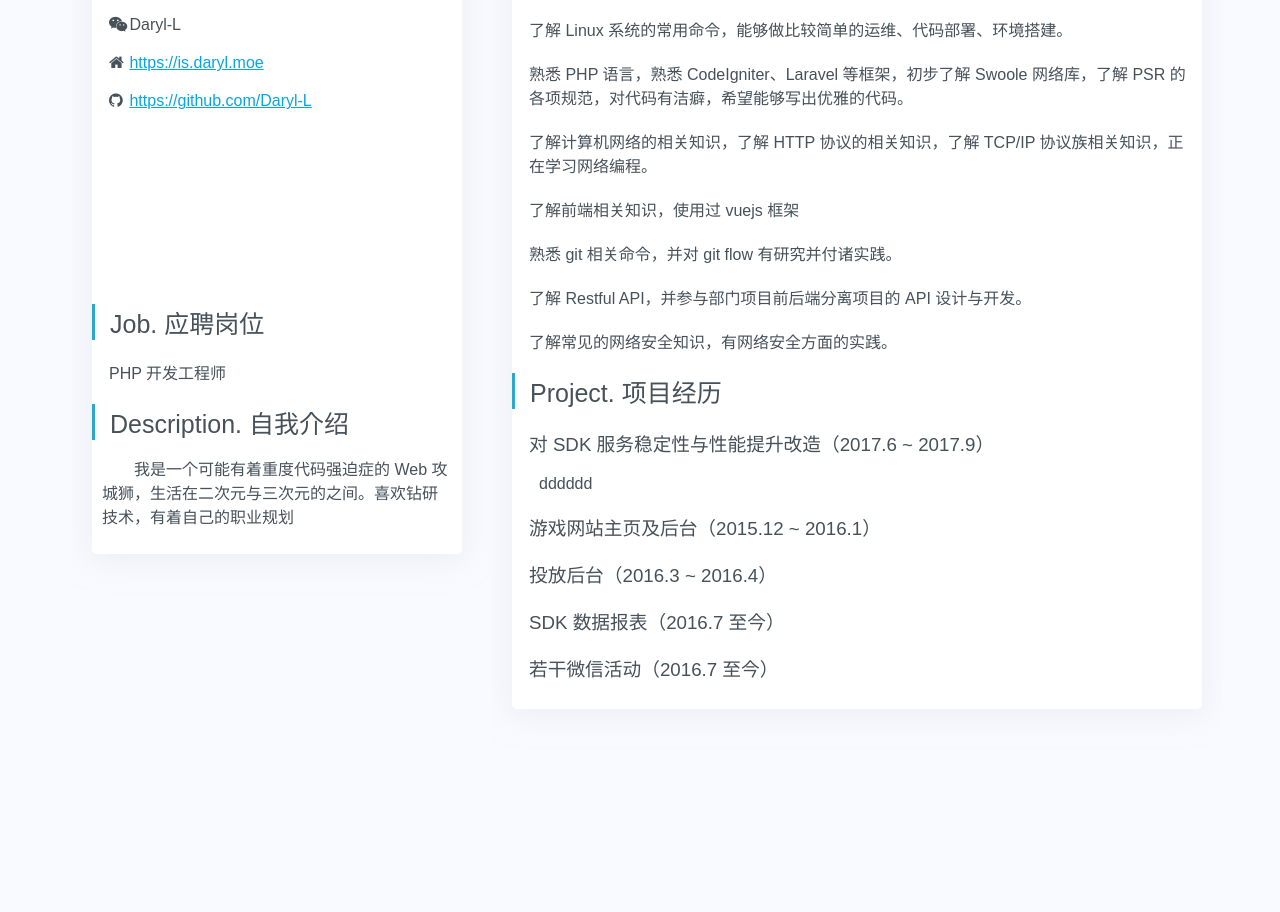
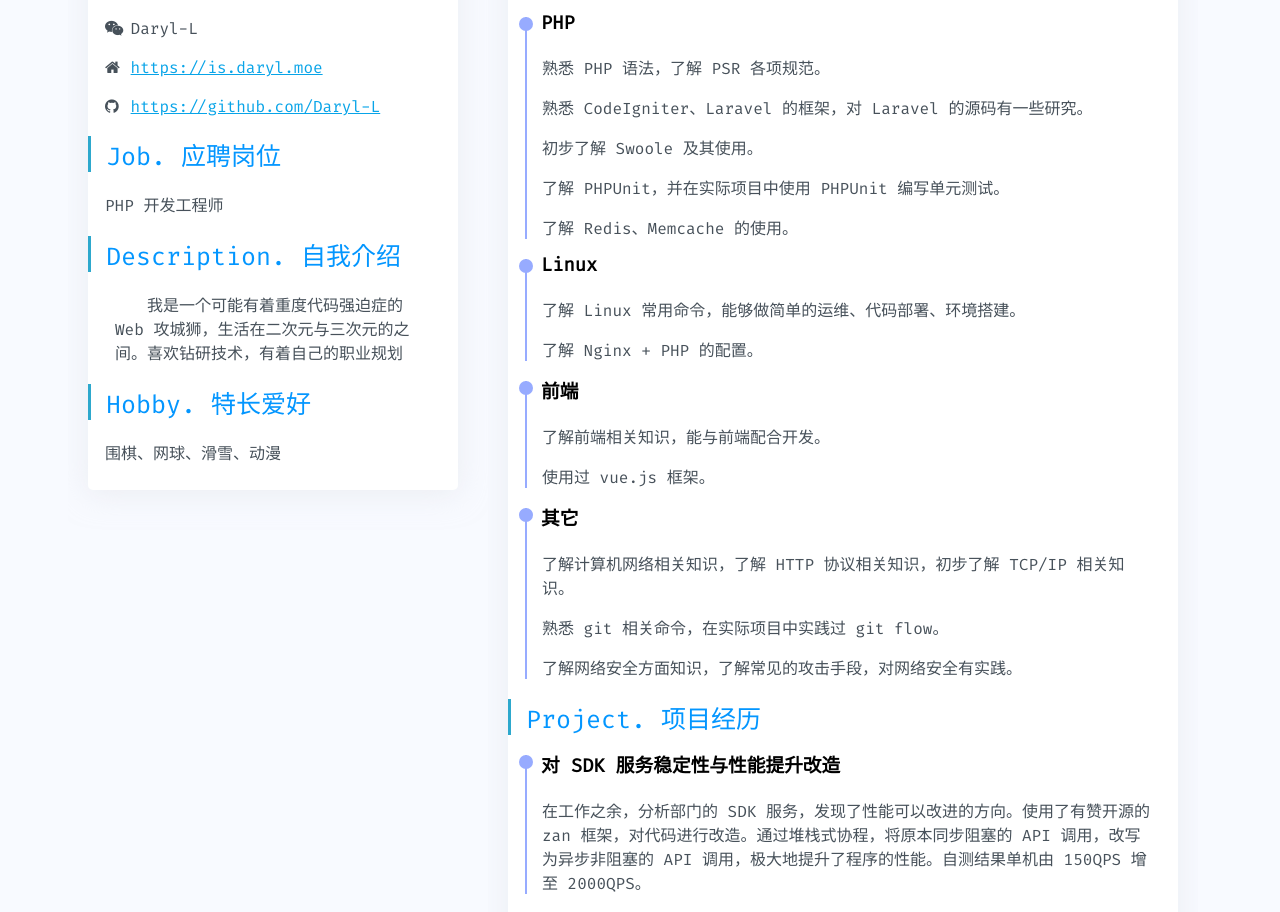
Before and after one commit to HZFE/daryl_resume, a Vue app: page /#/ in a window 1280 px wide. Shown: the part 505-1417 px from the top of the page. Before the commit the page ends 1272 px from the top, so only its background shows below. Built offline with nearby package versions, Linux system fonts and the light colour scheme; what vue-feather-icon would draw is missing.

Commit message:
feat:add list style of projects and skills.

```diff
--- a/src/App.vue
+++ b/src/App.vue
@@ -1,6 +1,10 @@
 <template>
   <div id="app">
     <router-view></router-view>
+
+    <footer>
+      <p>Theme by <a href="https://github.com/HZFE/daryl_resume">Daryl</a>. Made with ❤️ by Daryl. Thanks to HZFE.</p>
+    </footer>
   </div>
 </template>
 
@@ -12,9 +16,15 @@ export default {
 
 <style type="less">
   /*@import 'assets/FiraCode-Regular.otf';*/
+  @font-face {
+    font-family: "Fira Code";
+    src: url('assets/FiraCode-Regular.otf');
+  }
+
   html, body {
-    width: 1280px;
+    /*width: 12ZZ80px;*/
     background: rgb(248, 250, 255);
+    margin: 0;
   }
 #app {
   font-family: "Fira Code", cursive， Helvetica, Arial, sans-serif;
@@ -22,10 +32,18 @@ export default {
   -moz-osx-font-smoothing: grayscale;
   text-align: center;
   color: #2c3e50;
+  margin-top: 40px;
+  max-width: 1280px;
+  margin-left: auto;
+  margin-right: auto;
+  width: 1280px;
+}
 
-  /*@media(min-width: 768px) {*/
-    margin-top: 40px;
-  /*}*/
-  min-width: 1080px;
+@page {
+  size: 10in;
 }
+
+  a {
+    color: #08a4e8 ;
+  }
 </style>
--- a/src/components/Hello.vue
+++ b/src/components/Hello.vue
@@ -1,10 +1,10 @@
 <template>
   <div class="container">
     <div class="left">
-      <div class="aera">
+      <div class="area">
         <img v-if="avatar" v-bind:src="avatar" alt="" class="avatar">
         <h1>{{ name }}的简历</h1>
-        <div class="contact">
+        <dl class="contact">
           <dt>Contact. 联系方式</dt>
           <dd v-if="phoneNumber"><i class="fa fa-phone"></i> {{ phoneNumber }}</dd>
           <dd v-if="email"><i class="fa fa-envelope"></i> {{ email }}</dd>
@@ -12,43 +12,56 @@
           <dd v-if="wechat"><i class="fa fa-wechat"></i> {{ wechat }}</dd>
           <dd v-if="site"><i class="fa fa-home"></i> <a :href="site" target="_blank" >{{ site }}</a></dd>
           <dd v-if="github"><i class="fa fa-github"></i> <a :href="github" target="_blank">{{ github }}</a></dd>
-          <dd><svg></svg></dd>
-        </div>
-        <div class="contact">
+        </dl>
+        <dl v-if="job" class="contact">
           <dt>Job. 应聘岗位</dt>
           <dd>{{ job }}</dd>
-        </div>
-        <div class="contact">
+        </dl>
+        <dl v-if="description" class="contact">
           <dt>Description. 自我介绍</dt>
-          <p class="self-description">我是一个可能有着重度代码强迫症的 Web 攻城狮，生活在二次元与三次元的之间。喜欢钻研技术，有着自己的职业规划</p>
-        </div>
+          <dd>
+            <p class="self-description">{{ description }}</p>
+          </dd>
+        </dl>
+        <dl v-if="hobby" class="contact">
+          <dt>Hobby. 特长爱好</dt>
+          <dd>{{ hobby }}</dd>
+        </dl>
       </div>
     </div>
 
     <div class="right">
-      <div class="aera">
-        <div class="contact">
+      <div class="area">
+        <dl class="contact">
           <dt>Info. 个人信息</dt>
           <dd>学校：{{ school }}</dd>
           <dd>学历：{{ diploma }}</dd>
           <dd>专业：{{ major }}</dd>
           <dd>毕业时间：{{ guaduation }}</dd>
-        </div>
-        <div class="contact">
+        </dl>
+        <dl v-if="experiences" class="contact">
           <dt>Experience. 工作经历</dt>
           <dd v-for="experience in experiences">{{ experience }}</dd>
-        </div>
-        <div class="contact">
+        </dl>
+        <dl v-if="skills" class="contact">
           <dt>Skill. 专业技能</dt>
-          <dd v-for="skill in skills">{{ skill }}</dd>
-        </div>
-        <div class="contact">
+          <dd v-for="skill in skills" class="project">
+            <div>
+              <div class="circle"></div>
+              <h3>{{ skill.title }}</h3>
+              <p v-for="item in skill.items" class="project-description">{{ item }}</p>
+            </div>
+          </dd>
+        </dl>
+        <dl v-if="projects" class="contact">
           <dt>Project. 项目经历</dt>
-          <dd v-for="project in project">
-            <h3>{{ project.name }}</h3>
-            <p class="project-description">{{ project.description }}</p>
+          <dd v-for="project in projects" class="project">
+            <div>
+              <div class="circle"></div><h3>{{ project.name }}</h3>
+              <p class="project-description">{{ project.description }}</p>
+            </div>
           </dd>
-        </div>
+        </dl>
       </div>
     </div>
   </div>
@@ -68,6 +81,8 @@ export default {
       job: 'PHP 开发工程师',
       site: 'https://is.daryl.moe',
       github: 'https://github.com/Daryl-L',
+      description: '我是一个可能有着重度代码强迫症的 Web 攻城狮，生活在二次元与三次元的之间。喜欢钻研技术，有着自己的职业规划',
+      hobby: '围棋、网球、滑雪、动漫',
       school: '杭州电子科技大学',
       diploma: '工学学士',
       major: '信息安全（保密技术）',
@@ -77,30 +92,71 @@ export default {
         '杭州边锋网络技术有限公司（2015.12 至今）'
       ],
       skills: [
-        '了解 Linux 系统的常用命令，能够做比较简单的运维、代码部署、环境搭建。',
-        '熟悉 PHP 语言，熟悉 CodeIgniter、Laravel 等框架，初步了解 Swoole 网络库，了解 PSR 的各项规范，对代码有洁癖，希望能够写出优雅的代码。',
-        '了解计算机网络的相关知识，了解 HTTP 协议的相关知识，了解 TCP/IP 协议族相关知识，正在学习网络编程。',
-        '了解前端相关知识，使用过 vuejs 框架',
-        '熟悉 git 相关命令，并对 git flow 有研究并付诸实践。',
-        '了解 Restful API，并参与部门项目前后端分离项目的 API 设计与开发。',
-        '了解常见的网络安全知识，有网络安全方面的实践。'
-      ],
-      project: [
         {
-          name: '对 SDK 服务稳定性与性能提升改造（2017.6 ~ 2017.9）',
-          description: 'dddddd'
+          title: 'PHP',
+          items: [
+            '熟悉 PHP 语法，了解 PSR 各项规范。',
+            '熟悉 CodeIgniter、Laravel 的框架，对 Laravel 的源码有一些研究。',
+            '初步了解 Swoole 及其使用。',
+            '了解 PHPUnit，并在实际项目中使用 PHPUnit 编写单元测试。',
+            '了解 Redis、Memcache 的使用。'
+          ]
         },
         {
-          name: '游戏网站主页及后台（2015.12 ~ 2016.1）'
+          title: 'Linux',
+          items: [
+            '了解 Linux 常用命令，能够做简单的运维、代码部署、环境搭建。',
+            '了解 Nginx + PHP 的配置。'
+          ]
         },
         {
-          name: '投放后台（2016.3 ~ 2016.4）'
+          title: '前端',
+          items: [
+            '了解前端相关知识，能与前端配合开发。',
+            '使用过 vue.js 框架。'
+          ]
         },
         {
-          name: 'SDK 数据报表（2016.7 至今）'
+          title: '其它',
+          items: [
+            '了解计算机网络相关知识，了解 HTTP 协议相关知识，初步了解 TCP/IP 相关知识。',
+            '熟悉 git 相关命令，在实际项目中实践过 git flow。',
+            '了解网络安全方面知识，了解常见的攻击手段，对网络安全有实践。'
+          ]
+        }
+//        '了解 Linux 系统的常用命令，能够做比较简单的运维、代码部署、环境搭建。',
+//        '熟悉 PHP 语言，熟悉 CodeIgniter、Laravel 等框架，初步了解 Swoole 网络库，了解 PSR 的各项规范，对代码有洁癖，希望能够写出优雅的代码。',
+//        '了解 PHPUnit，并在实际项目中使用编写单元测试。',
+//        '了解计算机网络的相关知识，了解 HTTP 协议的相关知识，了解 TCP/IP 协议族相关知识，正在学习网络编程。',
+//        '了解前端相关知识，使用过 vuejs 框架',
+//        '熟悉 git 相关命令，并对 git flow 有研究并付诸实践。',
+//        '了解 Restful API，并参与部门项目前后端分离项目的 API 设计与开发。',
+//        '了解常见的网络安全知识，有网络安全方面的实践。'
+      ],
+      projects: [
+        {
+          name: '对 SDK 服务稳定性与性能提升改造',
+          description: '在工作之余，分析部门的 SDK 服务，发现了性能可以改进的方向。使用了有赞开源的 zan 框架，对代码进行改造。通过堆栈式协程，将原本同步阻塞的 API 调用，改写为异步非阻塞的 API 调用，极大地提升了程序的性能。自测结果单机由 150QPS 增至 2000QPS。'
         },
         {
-          name: '若干微信活动（2016.7 至今）'
+          name: '基于 Swoole 的 PHP 框架',
+          description: '业余的个人项目，编写的基于 Swoole 的 PHP 框架的开发。因为 zan 是依赖 zan 扩展的，起初的目的是和 zan 一样使用 yield 实现一套异步非阻塞的框架，基于 Swoole 的，用在前面的项目改进上。现在依然还在开发中，模仿了 Laravel 的部分实现。'
+        },
+        {
+          name: '游戏官网及后台',
+          description: '公司各款游戏的官网，包括登录、注册、文章发布等功能。后经过改造，开发了统一的后台，可以配置多款游戏。前台根据 Laravel 的模板，对数据接口进行封装，前端可以通过调用封装好的接口实现模块化开发，省去繁琐的套页面工作，节省了大量的时间。'
+        },
+        {
+          name: 'SDK 数据报表',
+          description: '配合本部门开发的sdk使用的数据报表。统计 sdk 中所有的数据，对玩家的访问量、留存等进行统计。统计每日流水、金额，并交由财务进行统计以分配收入。其中还有对数据预警的功能。整个系统使用了前后端分离的设计，我负责后端提供代码，是返回的接口尽可能地向 RESTful  d接近。'
+        },
+        {
+          name: '若干微信活动',
+          description: '负责开发运营的活动需求，有抽奖活动、预约活动以及兑换活动等。在兑换活动和抽奖活动中使用到了 Redis 来确保奖品数量的正确，并且为抽奖活动编写了模板，做到皮肤、奖品、活动可配置。'
+        },
+        {
+          name: 'SDK 开发者后台',
+          description: '为开发者接入 SDK 的配置后台。使用前后端分离的方式开发，我负责部分模块，参与设计 API 的结构。对负责的模块的代码编写单元测试，并且对团队成员负责的模块进行单元测试的编写。'
         }
       ]
     }
@@ -110,18 +166,12 @@ export default {
 
 <!-- Add "scoped" attribute to limit CSS to this component only -->
 <style scoped lang="scss">
-  /*@import "../../semantic/dist/semantic.min.css";*/
   @import '../../node_modules/font-awesome/css/font-awesome.css';
   .container {
     overflow: hidden;
     position: relative;
-    /*background: #bff7ff;*/
-    /*@media(min-width: 768px) {*/
-      width: 90%;
-    /*}*/
     margin-left: auto;
     margin-right: auto;
-    /*box-shadow: #7cfff3 0 0 20px;*/
     border-radius: 5px;
   }
 
@@ -131,29 +181,21 @@ export default {
     float: left;
     width: 370px;
     padding: 20px 30px 50px 20px;
-    margin-left: auto;
+    margin-left: 68px;
   }
 
   .right {
     position: relative;
     overflow: hidden;
     float: left;
-    width: 690px;
+    width: 670px;
     padding: 20px 20px 50px 20px;
   }
 
-  .aera {
-    /*width: 670px;*/
+  .area {
     position: relative;
-    /*float: left;*/
-    /*background: linear-gradient(160deg, #3FD1E1 0%, #44D7CD 100%);*/
-    /*background: linear-gradient(160deg, #00AEFF 0%, #3369E7 100%);*/
-    /*background: linear-gradient(160deg, #e43a15 0%, #e65245 100%);*/
     background: #fff;
-    box-shadow:
-      /**rgba(63, 209, 225, 0.35) -2px -2px 20px,
-      rgba(63, 209, 225, 0.35) 5px 5px 30px;*/
-      0 4px 30px 0 rgba(223,225,230,0.5);
+    box-shadow: 0 4px 30px 0 rgba(223,225,230,0.5);
     border-radius: 5px;
     padding: 10px 10px 10px 0;
     color: rgb(71, 81, 90);
@@ -168,7 +210,6 @@ export default {
 
   .contact {
     margin-top: 20px;
-    /*margin-left: 10px;*/
     text-align: left;
   }
 
@@ -180,16 +221,16 @@ export default {
     font-size: 25px;
     font-weight: 300;
     border-left: solid 3px #2da8cd;
-    /*box-shadow: 1px 0 12px 0 #6190E8;*/
     padding-left: 15px;
     margin-top: 10px;
-    /*<!--margin-left: -2px;-->*/
+    color: #0396FF;
   }
 
   .contact dd {
     font-size: 16px;
     font-weight: 400;
     -webkit-margin-start: 17px;
+    -webkit-margin-end: 17px;
     margin-top: 20px;
   }
 
@@ -199,7 +240,7 @@ export default {
   }
 
   .project-description {
-    margin-left: 10px;
+    padding-left: 15px;
   }
 
   dd i {
@@ -207,11 +248,42 @@ export default {
   }
 
   dd h3 {
-    font-weight: 400;
+    font-weight: 800;
+    @media print {
+      font-weight: 400;
+    }
+    color: #000;
+    padding-left: 10px;
+    top: -5px;
+    margin: 0;
+    position: relative;
   }
 
   h1 {
     font-weight:200;
     margin-bottom: 50px;
+    color: #000;
+  }
+
+  .project {
+    position: relative;
+    /*border-bottom: dotted 1px #97ABFF;*/
+    border-left: solid 2px #97ABFF;
+  }
+
+  .project div {
+    position: relative;
+    /*top*/
+  }
+
+  .circle {
+    position: absolute;
+    /*top: 10px;*/
+    left: -8px;
+    float: left;
+    width: 14px;
+    height: 14px;
+    background-color: #97ABFF;
+    border-radius: 15px;
   }
 </style>
```
